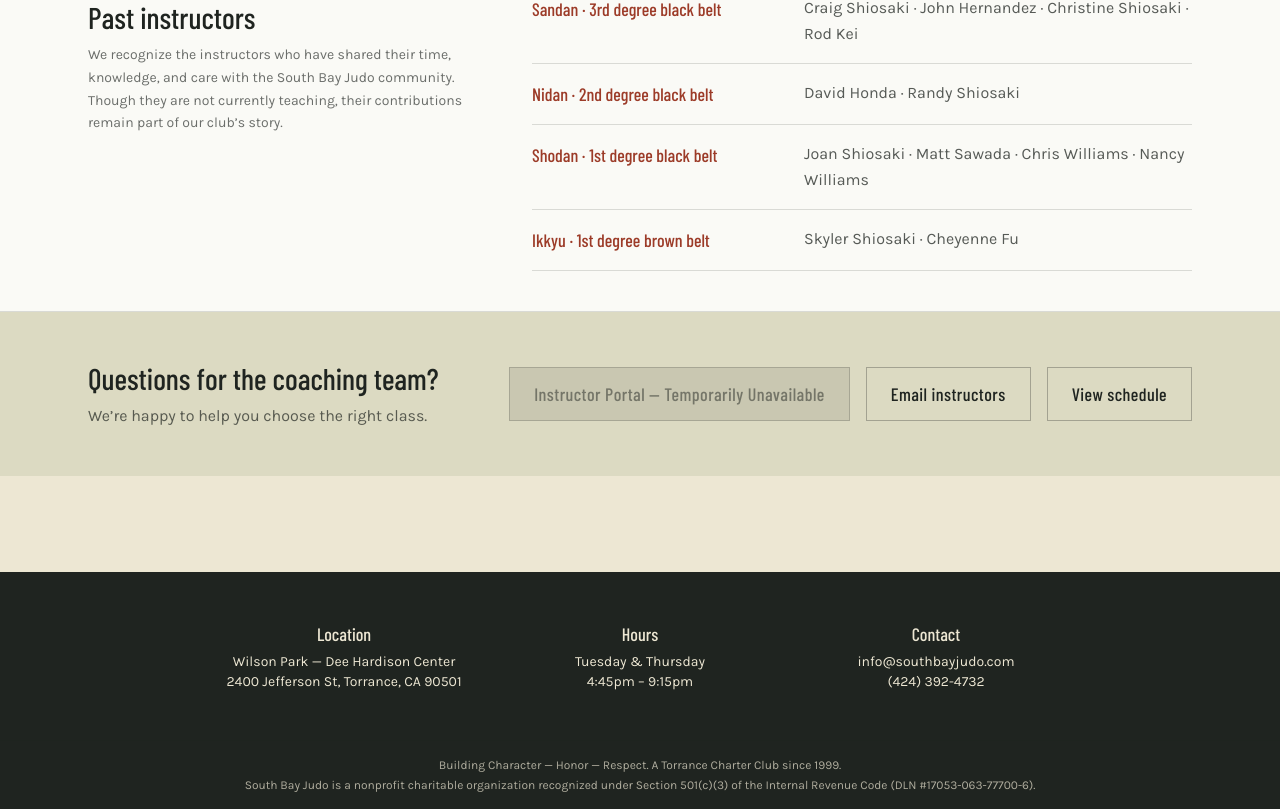
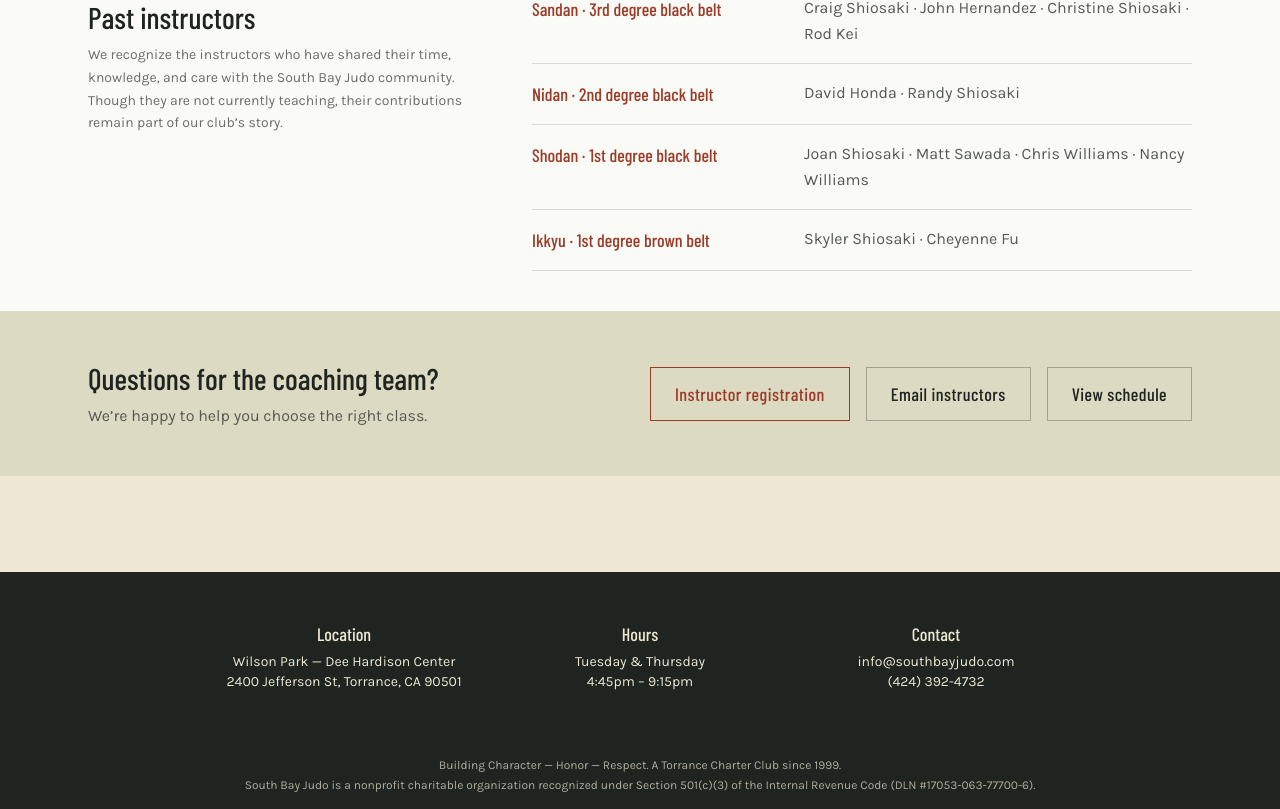
Before and after one commit to cshiosaki/southbayjudo, a Next.js app in the folder south-bay-judo/: page /instructors in a window 1280 px wide. Shown: the part 2027-2836 px from the top of the page. Built offline with nearby package versions, Linux system fonts and the light colour scheme.

Commit message:
Link instructor directory to new instructor registration

```diff
--- a/south-bay-judo/app/instructors/page.tsx
+++ b/south-bay-judo/app/instructors/page.tsx
@@ -166,9 +166,9 @@ export default function InstructorsPage() {
             <p className="mt-2 text-ink/70">We’re happy to help you choose the right class.</p>
           </div>
           <div className="flex shrink-0 flex-wrap gap-4">
-            <span className="cursor-not-allowed border border-ink/20 bg-ink/10 px-6 py-3 font-display text-lg tracking-wide text-ink/50">
-              Instructor Portal — Temporarily Unavailable
-            </span>
+            <Link href="/instructor-register" className="border border-belt text-belt px-6 py-3 font-display text-lg tracking-wide">
+              Instructor registration
+            </Link>
             <a href="mailto:instructors@southbayjudo.com" className="border border-ink/30 px-6 py-3 font-display text-lg tracking-wide">
               Email instructors
             </a>
```
